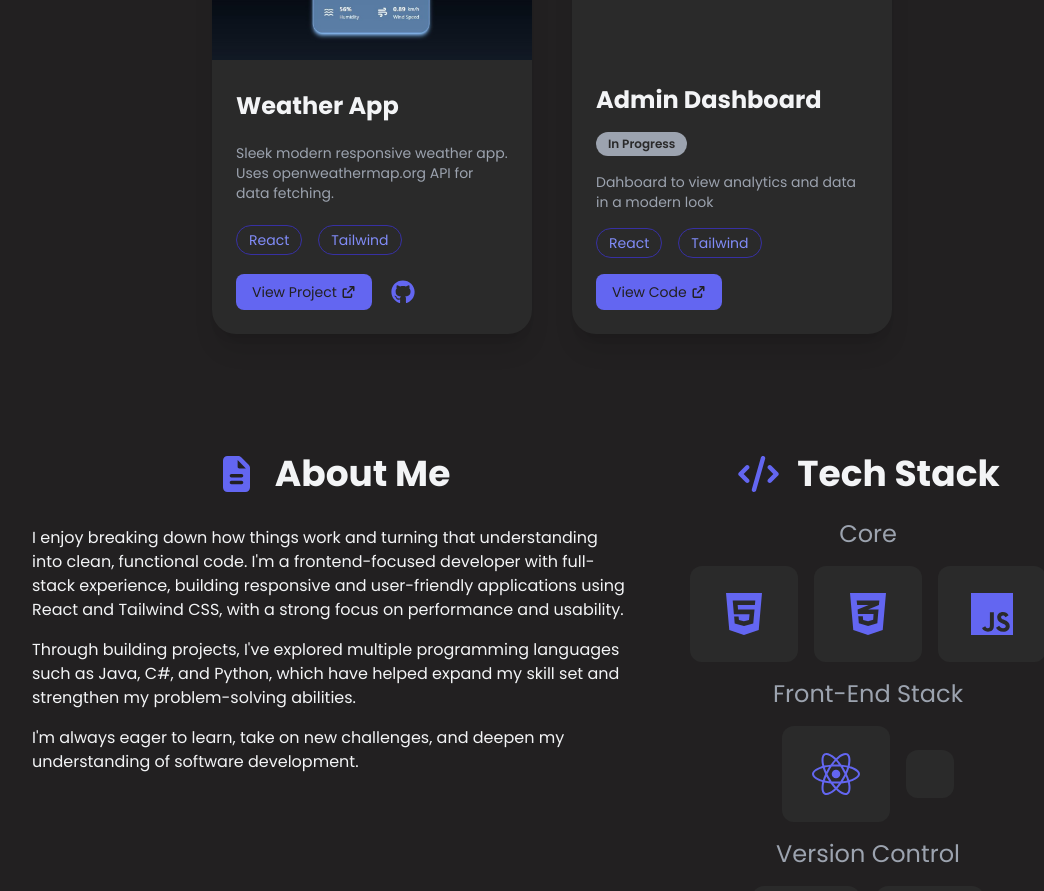
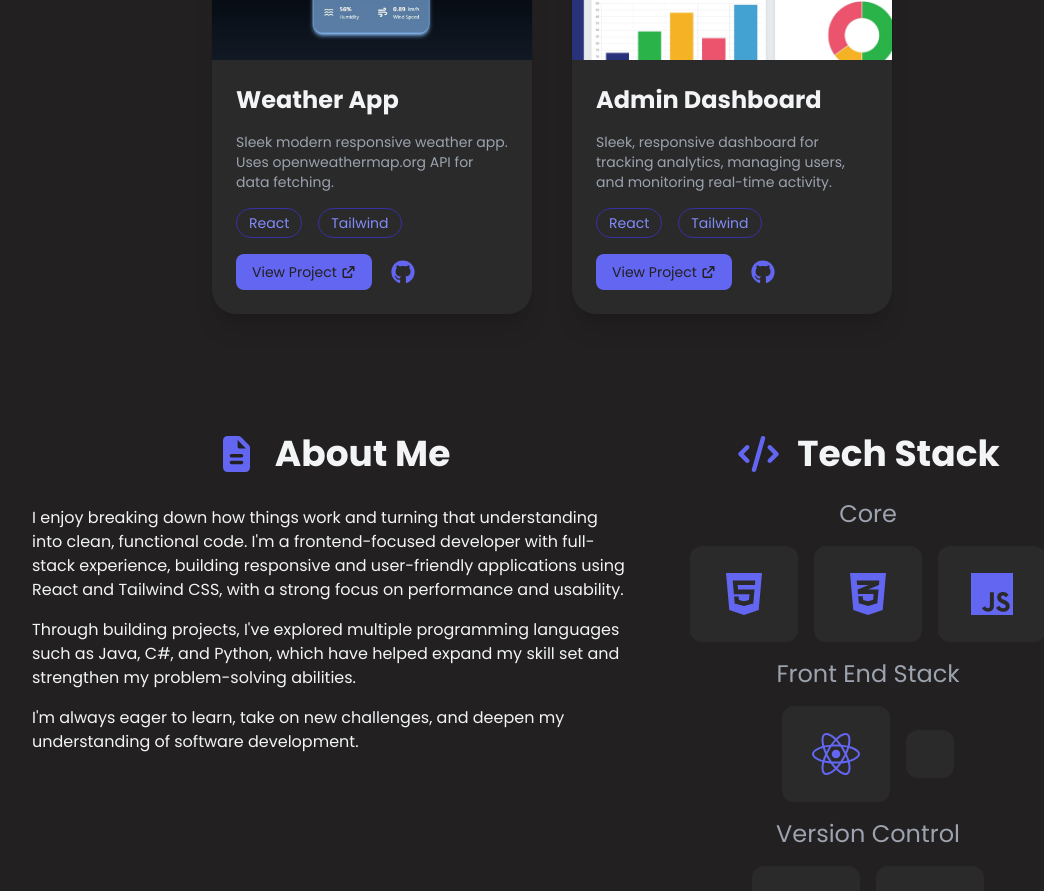
Before and after one commit to jeramie-santos/Portfolio-2026, a React (Vite) app in the folder portfolio/: page / in a window 1280 px wide. Shown: the part 1120-2011 px from the top of the page, without its empty margins (88-1132 px from the left). Built offline with nearby package versions, Linux system fonts and the light colour scheme.

Commit message:
added admin dashboard in project section

```diff
--- a/portfolio/src/Components/About.jsx
+++ b/portfolio/src/Components/About.jsx
@@ -14,7 +14,7 @@ const skillsData = [
     ]
   },
   {
-    title: "Front-End Stack",
+    title: "Front End Stack",
     items: [
       { name: "React", icon: faReact },
       { name: "Tailwind", icon: faTailwindCss }
--- a/portfolio/src/Components/Projects.jsx
+++ b/portfolio/src/Components/Projects.jsx
@@ -4,6 +4,7 @@ import { faArrowUpRightFromSquare, faGears, faLaptopCode } from '@fortawesome/fr
 
 
 import weather from "../assets/Weather-App.jpg"
+import dashboard from "../assets/Admin-Dashboard.jpg"
 
 const Projects = () => {
 
@@ -19,11 +20,11 @@ const featuredProjects = [
   },
   {
     title: "Admin Dashboard",
-    projectStatus: "work-in-progress",
-    description: "Dahboard to view analytics and data in a modern look",
-    image: "",
+    projectStatus: "done",
+    description: "Sleek, responsive dashboard for tracking analytics, managing users, and monitoring real-time activity.",
+    image: dashboard,
     tech: ["React", "Tailwind"],
-    liveLink: "https://github.com/jeramie-santos/React-Admin-Dashboard",
+    liveLink: "https://admin-dashboard-gamma-gold.vercel.app/",
     githubLink: "https://github.com/jeramie-santos/React-Admin-Dashboard"
   },
 ];
```
Also changed, not shown: portfolio/src/assets/Admin-Dashboard.jpg (added).
